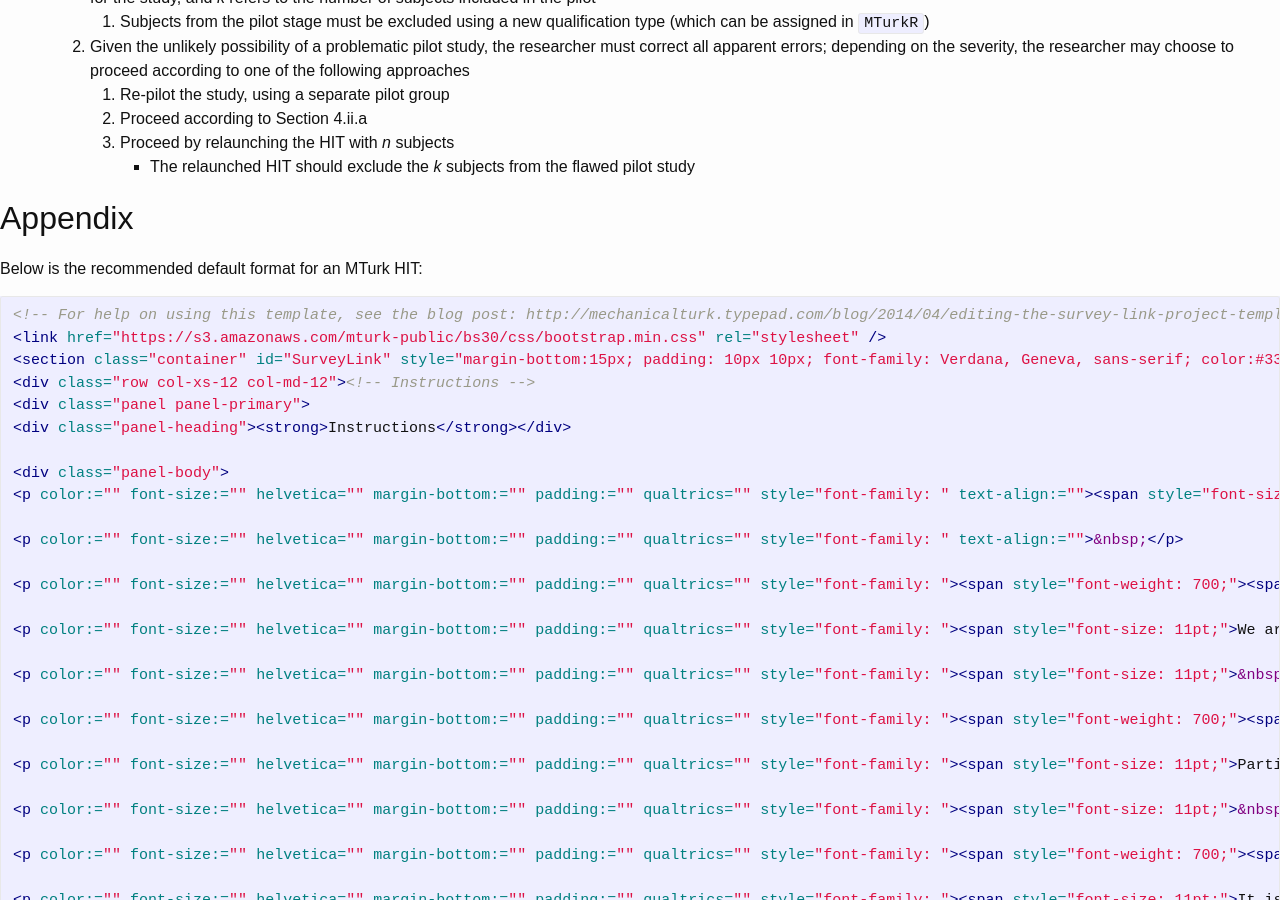
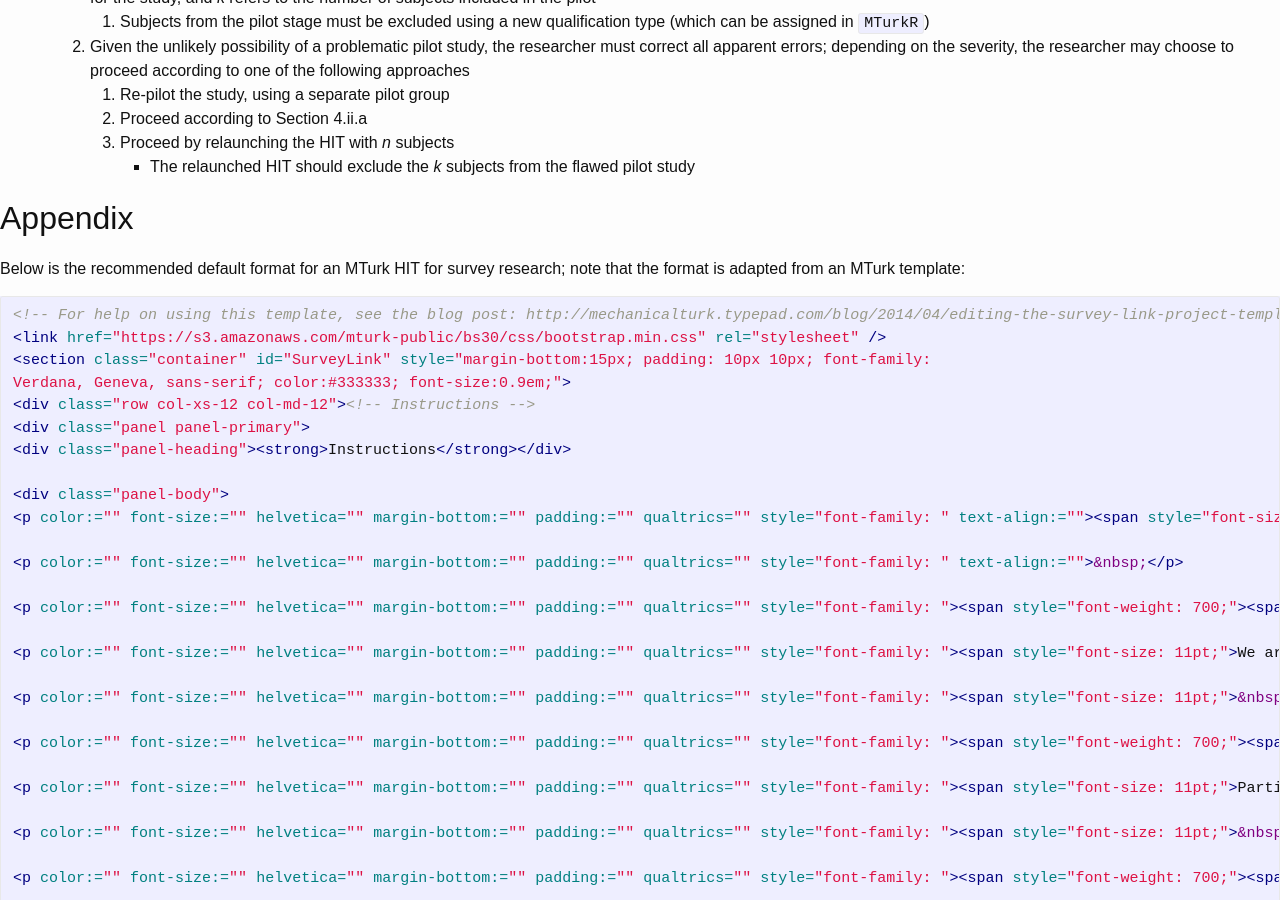
Before and after one commit to jonathonbaron/jonathonbaron.github.io, a Jekyll site: the page built from sops_checklists/qualtrics_mturk_checklist.md, in a window 1280 px wide and 900 px high, scrolled down 6150 px. Built offline with Jekyll 4.4.1, drawn with Linux system fonts in a browser that asks for light colours; our own code applies the rules of GitHub Pages for plain Markdown files.

Commit message:
Update qualtrics_mturk_checklist.md

````diff
--- a/sops_checklists/qualtrics_mturk_checklist.md
+++ b/sops_checklists/qualtrics_mturk_checklist.md
@@ -205,12 +205,13 @@ The checklist also contains a number of example images and `R` code designed to
 
 ## Appendix
 
-Below is the recommended default format for an MTurk HIT:
+Below is the recommended default format for an MTurk HIT for survey research; note that the format is adapted from an MTurk template:
 
 ```html
 <!-- For help on using this template, see the blog post: http://mechanicalturk.typepad.com/blog/2014/04/editing-the-survey-link-project-template-in-the-ui.html --><!-- Bootstrap v3.0.3 -->
 <link href="https://s3.amazonaws.com/mturk-public/bs30/css/bootstrap.min.css" rel="stylesheet" />
-<section class="container" id="SurveyLink" style="margin-bottom:15px; padding: 10px 10px; font-family: Verdana, Geneva, sans-serif; color:#333333; font-size:0.9em;">
+<section class="container" id="SurveyLink" style="margin-bottom:15px; padding: 10px 10px; font-family:
+Verdana, Geneva, sans-serif; color:#333333; font-size:0.9em;">
 <div class="row col-xs-12 col-md-12"><!-- Instructions -->
 <div class="panel panel-primary">
 <div class="panel-heading"><strong>Instructions</strong></div>
````
